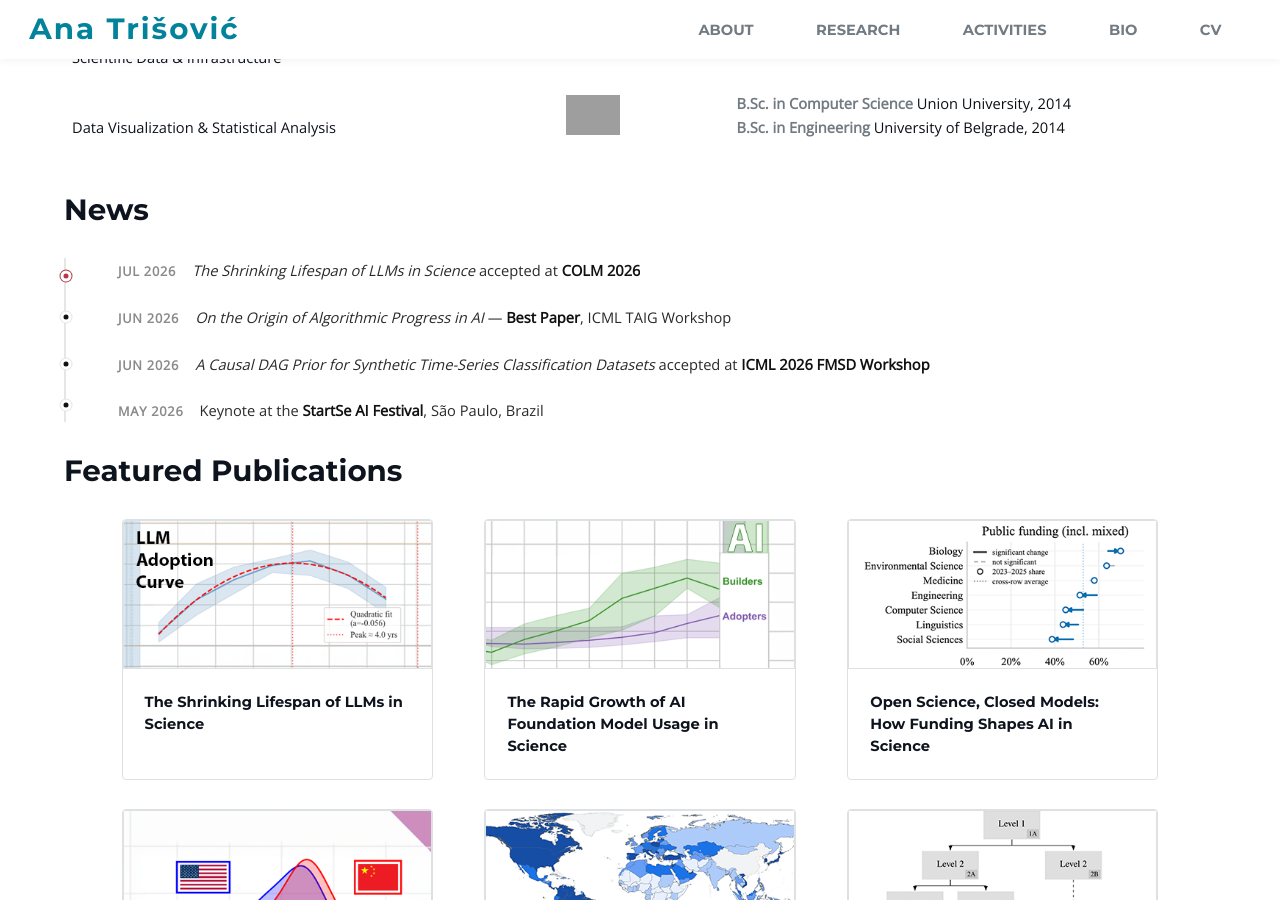
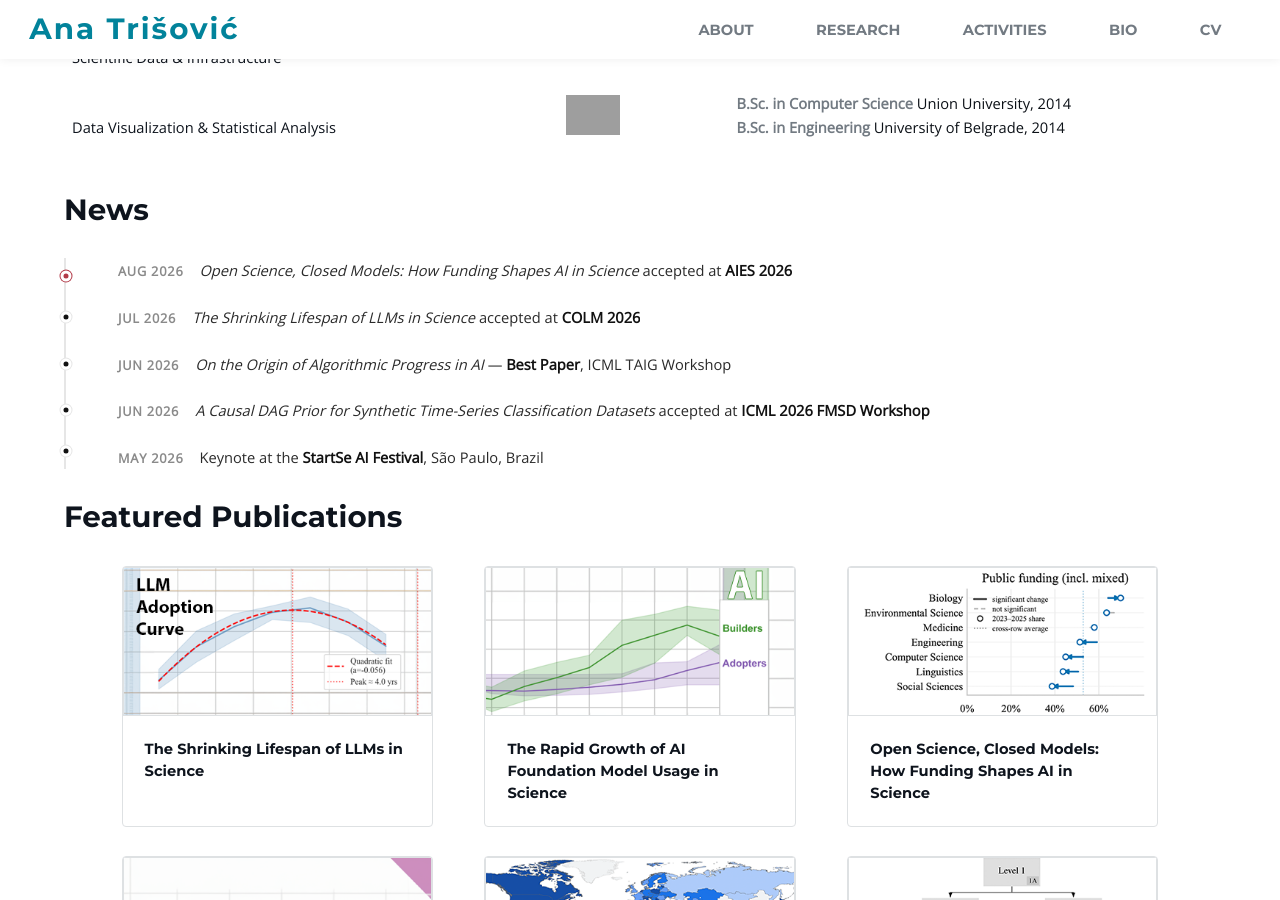
Before and after one commit to atrisovic/anatrisovic.github.io, a Jekyll site: the page built from index.html, in a window 1280 px wide and 900 px high, scrolled down 1023 px. Built offline with Jekyll 4.4.1, drawn with Linux system fonts in a browser that asks for light colours; grey boxes are pictures that could not be loaded.

Commit message:
add news

```diff
--- a/index.html
+++ b/index.html
@@ -105,6 +105,12 @@ title: Home
   <h1>News</h1>
 
   <ul class="news-list">
+    <li class="news-item">
+      <time class="news-date" datetime="2026-07">Aug 2026</time>
+      <span class="news-text"><em>Open Science, Closed Models: How Funding Shapes AI in Science</em> accepted at
+        <strong>AIES
+          2026</strong></span>
+    </li>
 
     <li class="news-item">
       <time class="news-date" datetime="2026-07">Jul 2026</time>
```
